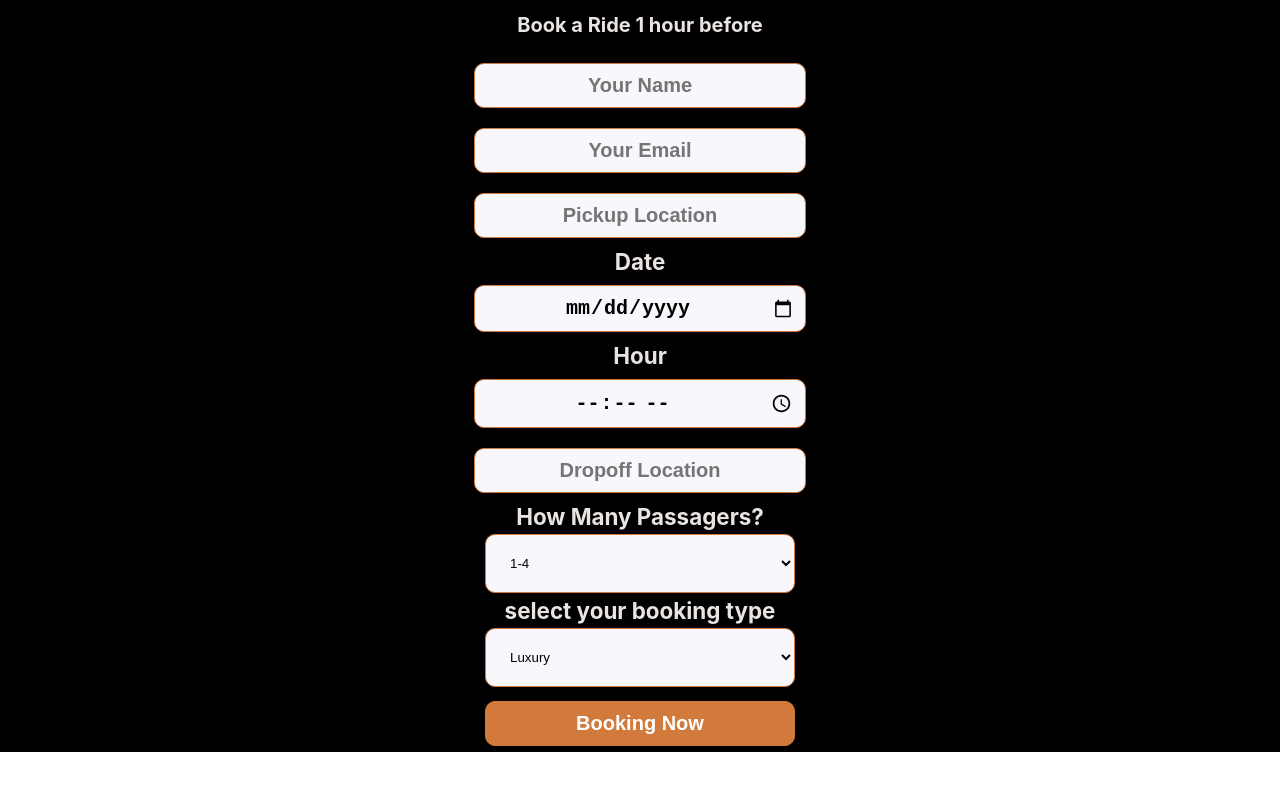
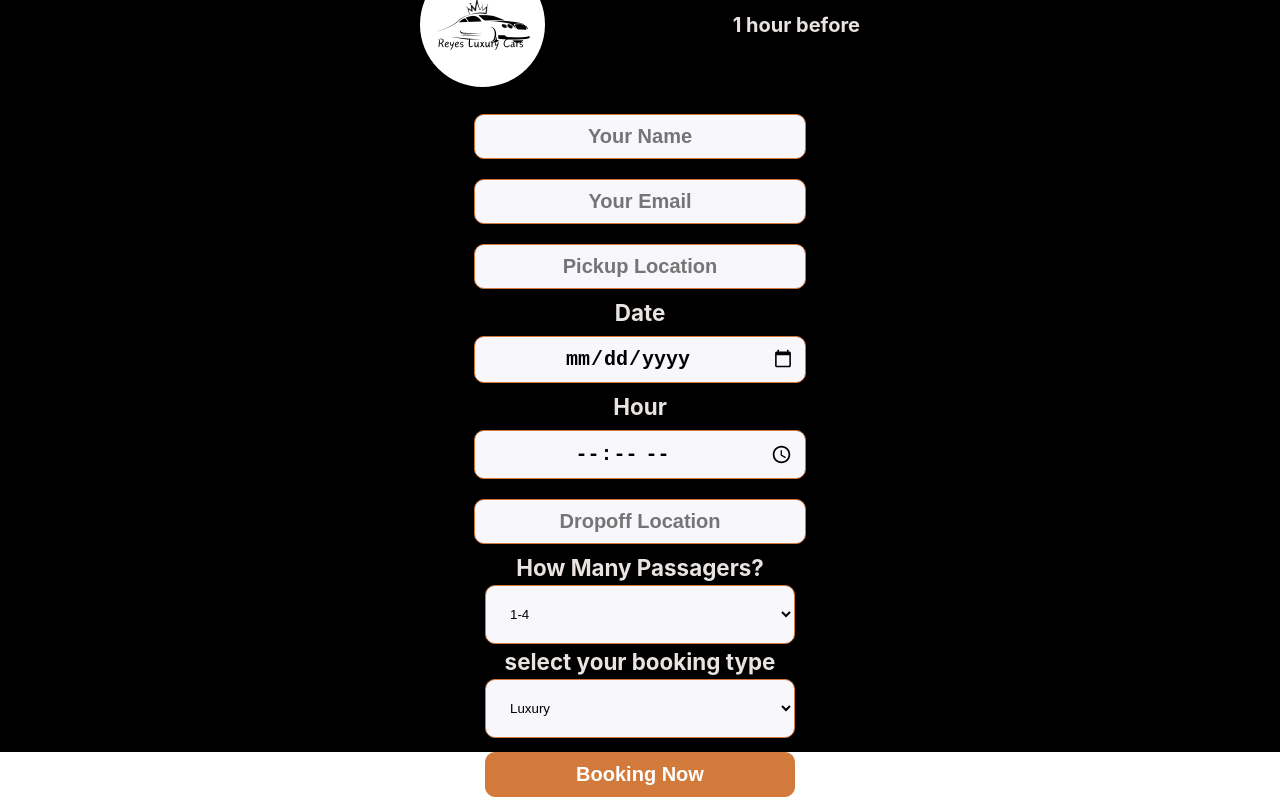
Before and after one commit to barbaroreyes/react-test, a React (Create React App) app: page /form in a window 1280 px wide. Built offline with nearby package versions, Linux system fonts and the light colour scheme.

Commit message:
added-logo

```diff
--- a/src/components/Fom/Form.js
+++ b/src/components/Fom/Form.js
@@ -1,5 +1,6 @@
 import { useState } from "react";
 import { useNavigate } from "react-router-dom";
+import Logo from './logo1.png'
 import axios from "axios";
 import "./form.css";
 
@@ -37,7 +38,7 @@ const Form = () => {
 
   return (
     <div className="formContainer">
-      <h2>Book a Ride <>1 hour before</></h2>
+      <h2> <img src ={Logo} alt ="name"/>1 hour before </h2>
 
       <form onSubmit={handleSubmit}>
         <input
--- a/src/components/Fom/form.css
+++ b/src/components/Fom/form.css
@@ -6,9 +6,17 @@
     flex-direction: column;
 
 }
+.formContainer img{
+    width: 20%;
+    border-radius: 100%;
+}
 .formContainer h2{
+
     font-size: 20px;
     color: rgb(233, 228, 225);
+    display: flex;
+    justify-content:space-around;
+    align-items: center;
 }
 a{
     text-decoration: none;
```
Also changed, not shown: public/logo1.png (added), src/components/Fom/logo1.png (added).
